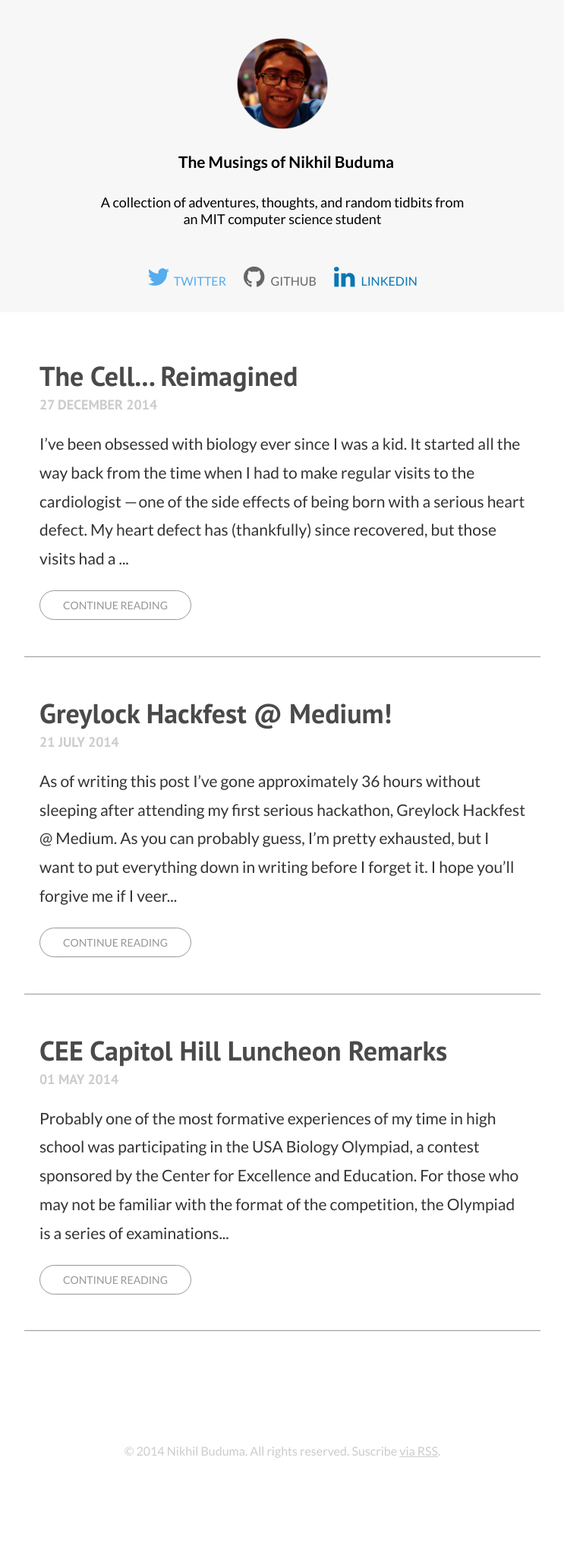
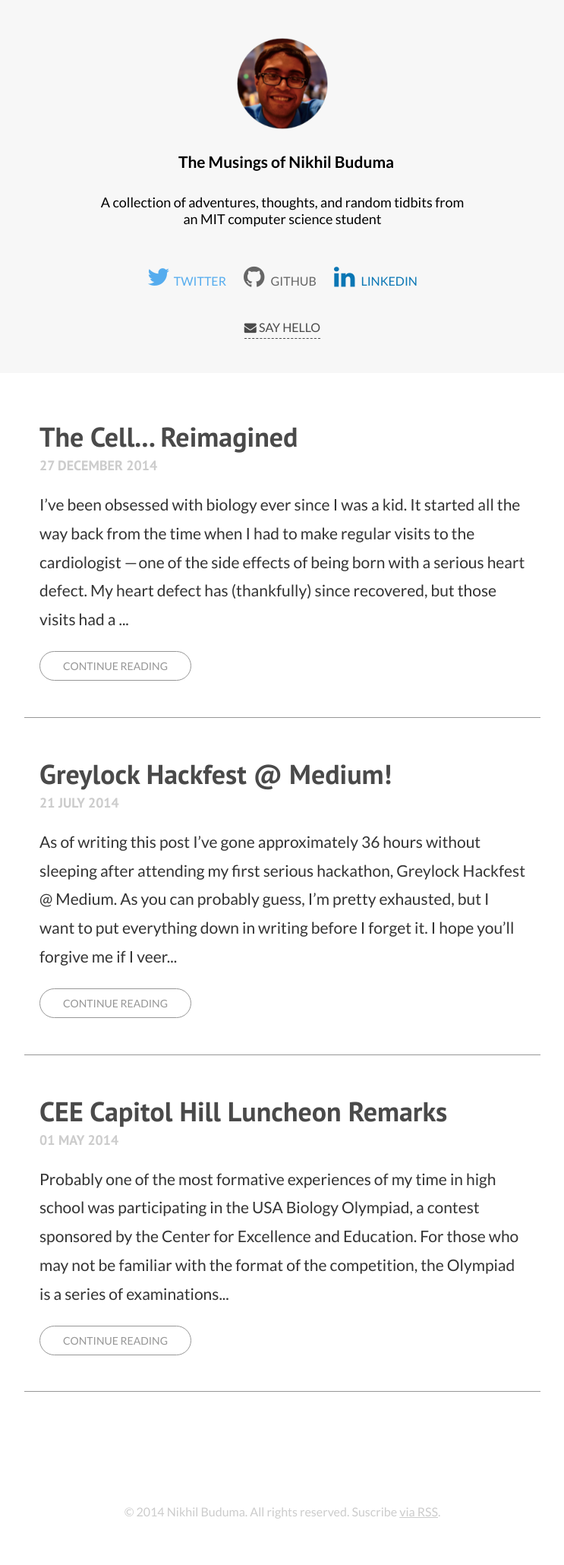
Before and after one commit to darksigma/darksigma.github.io, a Jekyll site: the page built from index.html, in a window 1280 px wide. Shown: the whole page at 76% size, without its empty margins (268-1011 px from the left). Built offline with Jekyll 4.4.1, drawn with Linux system fonts in a browser that asks for light colours; nearby versions of some CDN libraries; Markdown is read by kramdown in place of the engine named in the settings; the list of posts is cut into pages by our own code; before the commit the page ends 1980 px from its top, so only the background shows below that.

Commit message:
Added email link

```diff
--- a/_includes/header.html
+++ b/_includes/header.html
@@ -37,6 +37,9 @@
           <a href= "https://github.com/darksigma"><div class="github"><i class="fa fa-github fa-2x"></i> GITHUB</div></a>
           <a href="https:www.linkedin.com/in/nkbuduma"><div class="linkedin"><i class="fa fa-linkedin fa-2x"></i> LINKEDIN</div></a>
         </div>
+        <div class="email">
+          <a href="mailto:nkbuduma@gmail.com"><i class="fa fa-envelope"></i> SAY HELLO</a>
+        </div>
       </div>
     </div>
 
--- a/css/default-style.css
+++ b/css/default-style.css
@@ -117,17 +117,14 @@ a {
 }
 
 .topsection .social {
+	display: inline-block;
+	font-family: 'Lato', sans-serif;
+	font-size: 16px;
 	margin-bottom: 10px;
 }
 
-.topsection .social a{
+.topsection .social a {
 	text-decoration: none;
-}
-
-.topsection .social {
-	display: inline-block;
-	font-family: 'Lato', sans-serif;
-	font-size: 16px;
 }
 
 .topsection .social i {
@@ -151,6 +148,21 @@ a {
 	display: inline-block;
 	color: #0976b4;
 	margin-left: 10px;
+}
+
+.topsection a:hover {
+	opacity: 0.7;
+}
+
+.email {
+	margin: 30px auto;
+}
+
+.email a {
+	color: #4A4A4A;
+	font-family: 'Lato', sans-serif;
+	padding-bottom: 5px;
+	border-bottom: 1px dashed #4A4A4A;
 }
 
 .content {
@@ -397,28 +409,46 @@ p {
 	}
 
 	.topsection .social {
+		display: inline-block;
+		font-family: 'Lato', sans-serif;
+		font-size: 0.85em;
 		margin-bottom: 10px;
 	}
 
-	.topsection .social a{
+	.topsection .social a {
 		text-decoration: none;
 	}
 
-	.topsection .social .twitter, .topsection .social .github {
-		display: inline-block;
-		font-family: 'Lato', sans-serif;
-		font-size: 16px;
+	.topsection .social i {
+		margin-right: 5px;
 	}
 
 	.topsection .social .twitter {
+		display: inline-block;
 		color: #55acee;
 		margin-right: 10px;
 	}
 
 	.topsection .social .github {
+		display: inline-block;
 		color: #666;
 		margin-left: 10px;
+		margin-right: 10px;
 	}
+
+	.topsection .social .linkedin {
+		display: inline-block;
+		color: #0976b4;
+		margin-left: 10px;
+	}
+
+	.topsection a:hover {
+		opacity: 0.7;
+	}
+
+	/*.email {
+		font-size: 0.9em;
+	}*/
 
 	.content {
 		box-sizing: border-box;
```
Also changed, not shown: 3 other files.
